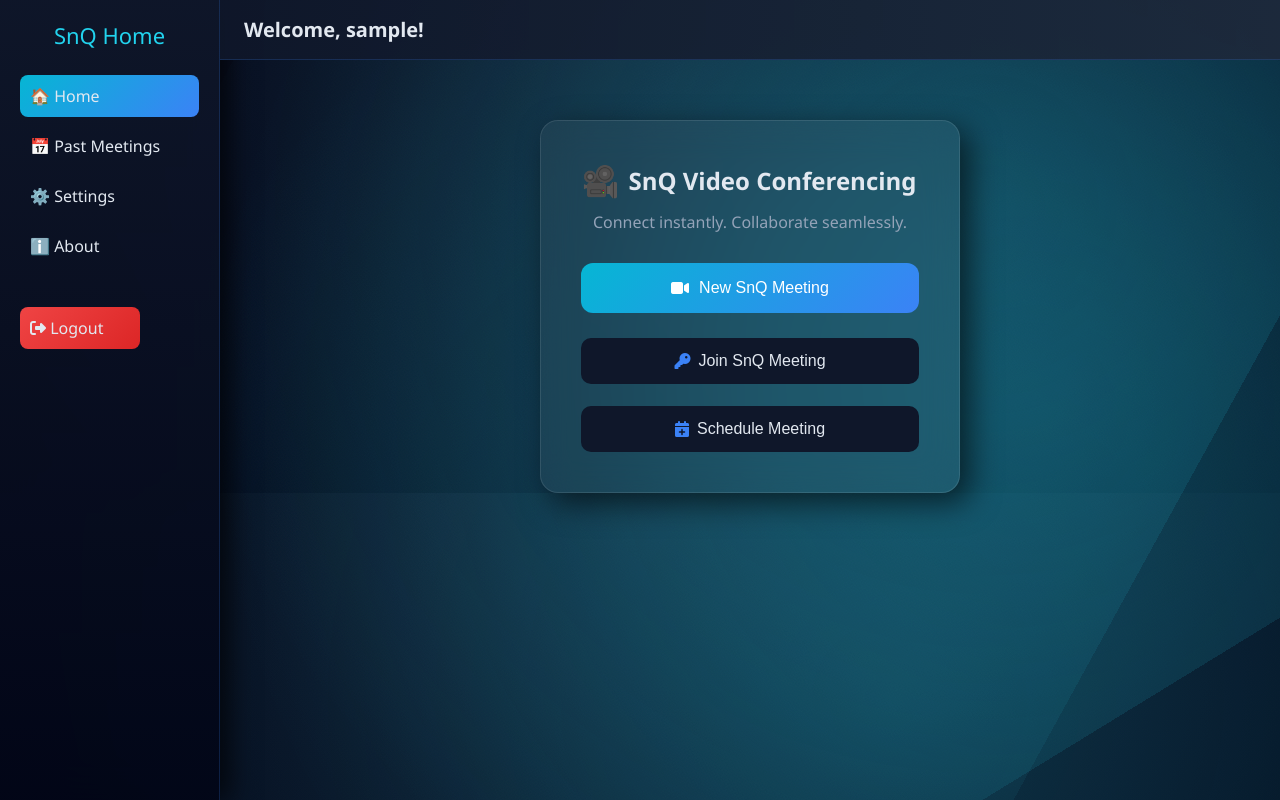
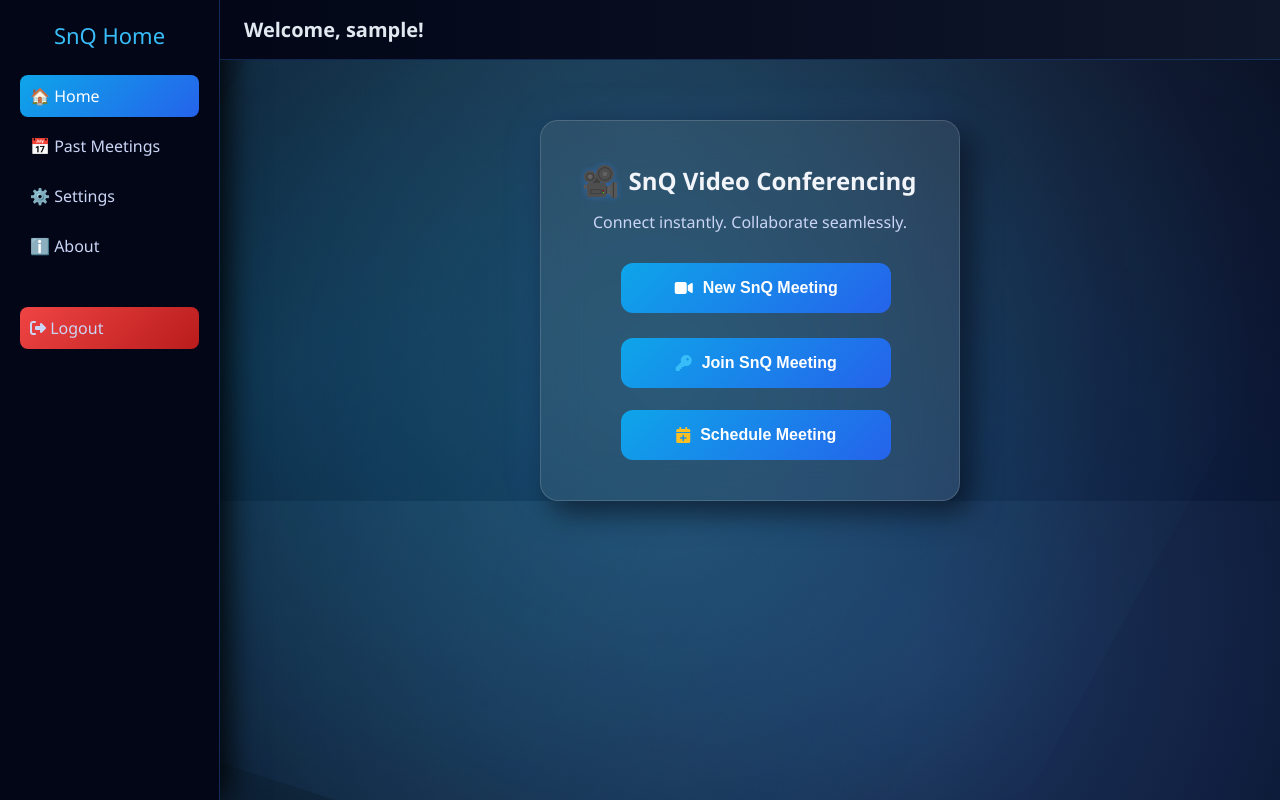
Before and after one commit to santoshki/snq_video_conferencing, a Flask app: page /home in a window 1280 px wide. Run offline with Flask 3, Linux system fonts and the light colour scheme; the visitor is signed in with stand-in values (Sample User, id 1).

Commit message:
1. Updated home screen UI.

```diff
--- a/static/snq_home_screen_style.css
+++ b/static/snq_home_screen_style.css
@@ -9,8 +9,9 @@
 
 body {
     font-family: 'Segoe UI', sans-serif;
-    background: radial-gradient(circle at top, #0f172a, #020617);
-    color: #e2e8f0;
+
+    background: radial-gradient(circle at top, #1e293b, #020617);
+    color: #f1f5f9;
 }
 
 /* ===============================
@@ -20,6 +21,7 @@ body {
     position: fixed;
     width: 100%;
     height: 100%;
+    overflow: hidden;
     z-index: 0;
 }
 
@@ -29,20 +31,25 @@ body {
     height: 130%;
     top: -15%;
     left: -15%;
-    background: radial-gradient(circle at 30% 30%, rgba(34, 211, 238, 0.18), transparent 60%);
+
+    background: radial-gradient(circle at 30% 30%, rgba(59,130,246,0.25), transparent 60%);
     animation: waveMove 12s linear infinite;
 }
 
 .wave-bg span:nth-child(2) {
     animation-duration: 16s;
+    background: radial-gradient(circle at 70% 70%, rgba(14,165,233,0.18), transparent 60%);
 }
 
 .wave-bg span:nth-child(3) {
     animation-duration: 20s;
+    background: radial-gradient(circle at 50% 50%, rgba(34,211,238,0.15), transparent 60%);
 }
 
 @keyframes waveMove {
-    100% { transform: rotate(360deg); }
+    0% { transform: translate(0,0) rotate(0deg); }
+    50% { transform: translate(40px,-40px) rotate(180deg); }
+    100% { transform: translate(0,0) rotate(360deg); }
 }
 
 /* ===============================
@@ -54,17 +61,18 @@ body {
     height: 100vh;
     padding: 20px;
 
-    background: linear-gradient(180deg, rgba(15,23,42,0.95), rgba(2,6,23,0.9));
-    backdrop-filter: blur(18px);
+    background: linear-gradient(180deg, #020617, #020617);
 
-    border-right: 1px solid rgba(59,130,246,0.2);
-    box-shadow: 8px 0 25px rgba(0,0,0,0.7);
+    border-right: 1px solid rgba(59,130,246,0.3);
+    box-shadow: 8px 0 30px rgba(0,0,0,0.9);
+
+    z-index: 2;
 }
 
 .sidebar-title {
     text-align: center;
     font-size: 22px;
-    color: #22d3ee;
+    color: #38bdf8;
     margin-bottom: 25px;
 }
 
@@ -73,16 +81,18 @@ body {
     padding: 10px;
     margin: 8px 0;
     border-radius: 8px;
-    color: #e2e8f0;
+    color: #cbd5f5;
     text-decoration: none;
+    transition: 0.3s;
 }
 
 .sidebar-menu a:hover {
-    background: rgba(59,130,246,0.15);
+    background: rgba(59,130,246,0.2);
 }
 
 .sidebar-menu a.active {
-    background: linear-gradient(135deg, #06b6d4, #3b82f6);
+    background: linear-gradient(135deg, #0ea5e9, #2563eb);
+    color: white;
 }
 
 /* ===============================
@@ -95,18 +105,19 @@ body {
 .logout-button {
     display: flex;
     align-items: center;
-    gap: 10px;
-    width: 120px;
-    padding: 10px;
+    gap: 55px;
+
+    padding: 30px;
     border-radius: 10px;
 
-    background: linear-gradient(135deg, #ef4444, #dc2626);
+    background: linear-gradient(135deg, #ef4444, #b91c1c);
     color: white;
     text-decoration: none;
+    transition: 0.3s;
 }
 
 .logout-button:hover {
-    box-shadow: 0 0 12px rgba(239,68,68,0.6);
+    box-shadow: 0 0 15px rgba(239,68,68,0.7);
 }
 
 /* ===============================
@@ -124,13 +135,16 @@ body {
 
     padding: 0 24px;
 
-    background: linear-gradient(90deg, rgba(15,23,42,0.95), rgba(30,41,59,0.9));
-    border-bottom: 1px solid rgba(59,130,246,0.2);
+    background: linear-gradient(90deg, #020617, #0f172a);
+    border-bottom: 1px solid rgba(59,130,246,0.25);
+
+    z-index: 3;
 }
 
 .top-bar-title {
     font-size: 20px;
     font-weight: 600;
+    color: #e2e8f0;
 }
 
 /* ===============================
@@ -139,8 +153,12 @@ body {
 .page-content {
     margin-left: 220px;
     padding-top: 120px;
+
     display: flex;
     justify-content: center;
+
+    position: relative;
+    z-index: 1;
 }
 
 /* ===============================
@@ -151,13 +169,23 @@ body {
     padding: 40px;
 
     border-radius: 18px;
-    background: rgba(255,255,255,0.05);
 
-    backdrop-filter: blur(18px);
-    border: 1px solid rgba(255,255,255,0.1);
+    background: rgba(255,255,255,0.08);
+    backdrop-filter: blur(20px);
 
-    box-shadow: 10px 10px 30px rgba(0,0,0,0.6);
+    border: 1px solid rgba(255,255,255,0.15);
+
+    box-shadow:
+        0 0 40px rgba(59,130,246,0.15),
+        10px 10px 30px rgba(0,0,0,0.7);
+
     text-align: center;
+
+    transition: 0.3s;
+}
+
+.login-container:hover {
+    transform: translateY(-4px);
 }
 
 /* ===============================
@@ -176,7 +204,10 @@ body {
 }
 
 @keyframes pulse {
-    50% { transform: scale(1.2); }
+    50% {
+        transform: scale(1.2);
+        text-shadow: 0 0 15px #3b82f6;
+    }
 }
 
 /* ===============================
@@ -184,16 +215,17 @@ body {
 ================================ */
 .tagline {
     margin: 12px 0 30px;
-    color: #94a3b8;
+    color: #cbd5f5;
 }
 
 /* ===============================
-   PRIMARY BUTTON (NEW MEETING)
+   PRIMARY BUTTON
 ================================ */
 .primary-btn {
-    width: 100%;
+    width: 80%;
     padding: 16px;
     margin-top: 10px;
+    margin-left: 40px;
     display: flex;
     justify-content: center;
     align-items: center;
@@ -203,9 +235,9 @@ body {
     border: none;
 
     font-size: 16px;
-    font-weight: 500;
+    font-weight: 600;
 
-    background: linear-gradient(135deg, #06b6d4, #3b82f6);
+    background: linear-gradient(135deg, #0ea5e9, #2563eb);
     color: white;
 
     cursor: pointer;
@@ -213,12 +245,11 @@ body {
 }
 
 .primary-btn:hover {
-    transform: translateY(-2px);
-    box-shadow: 0 0 20px rgba(59,130,246,0.6);
+   background: #334155;
 }
 
 /* ===============================
-   SECONDARY BUTTONS (VERTICAL)
+   SECONDARY BUTTONS
 ================================ */
 .secondary-actions {
     display: flex;
@@ -228,30 +259,32 @@ body {
 }
 
 .secondary-btn {
-    width: 100%;
-    padding: 14px;
-
+    width: 80%;
+    padding: 16px;
+    margin-top: 10px;
+    margin-left: 40px;
     display: flex;
     justify-content: center;
     align-items: center;
-    gap: 8px;
-    font-size: 16px;
-    font-weight: 500;
-    margin-top: 10px;
-    border-radius: 10px;
+    gap: 10px;
+
+    border-radius: 12px;
     border: none;
 
-    background: #0f172a;
-    color: #e2e8f0;
+    font-size: 16px;
+    font-weight: 600;
+
+    background: linear-gradient(135deg, #0ea5e9, #2563eb);
+    color: white;
 
     cursor: pointer;
     transition: 0.3s;
 }
 
 .secondary-btn:hover {
-    background: rgba(59,130,246,0.15);
+    background: #334155;
 }
 
 /* ICON COLORS */
-.secondary-btn:nth-child(1) i { color: #3b82f6; }
-.secondary-btn:nth-child(2) i { color: #f59e0b; }
+.secondary-actions form:nth-child(1) i { color: #38bdf8; }
+.secondary-actions form:nth-child(2) i { color: #fbbf24; }
```
